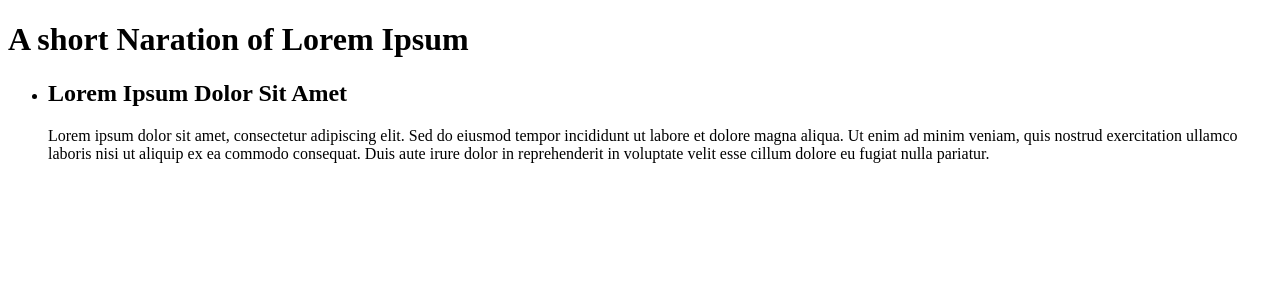
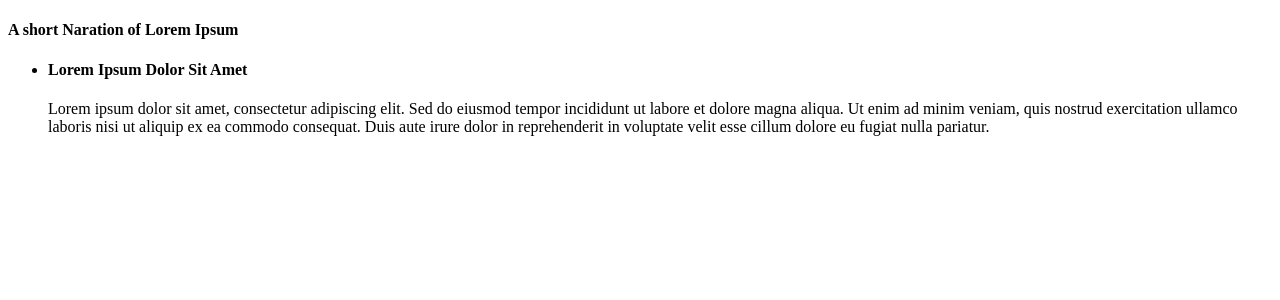
Before and after one commit to acciojob/lorem-redux-handesaurabh, a React app: page / in a window 1280 px wide. Shown: the top 300 px of the page. Built offline with nearby package versions, Linux system fonts and the light colour scheme; no server answers.

Commit message:
Update App component and Cypress tests to fix selector issues

```diff
--- a/src/components/App.js
+++ b/src/components/App.js
@@ -13,9 +13,9 @@ const App = () => {
 
   return (
     <div className="app">
-      <h1>A short Naration of Lorem Ipsum</h1>
+      <h4>A short Naration of Lorem Ipsum</h4>
 
-      {loading && <div data-testid="loading">Loading posts...</div>}
+      {loading && <h4 data-testid="loading">Loading posts...</h4>}
 
       {error && <div data-testid="error">Error: {error}</div>}
 
@@ -24,7 +24,7 @@ const App = () => {
           {data && data.length > 0 ? (
             data.map((post, index) => (
               <li key={index} className="grid-item" data-testid="post-item">
-                <h2 className="title" data-testid="post-title">{post.title}</h2>
+                <h4 className="title" data-testid="post-title">{post.title}</h4>
                 <p className="body" data-testid="post-body">{post.body}</p>
               </li>
             ))
```
Also changed, not shown: 2 other files (tests, documents, lock files or other folders).
